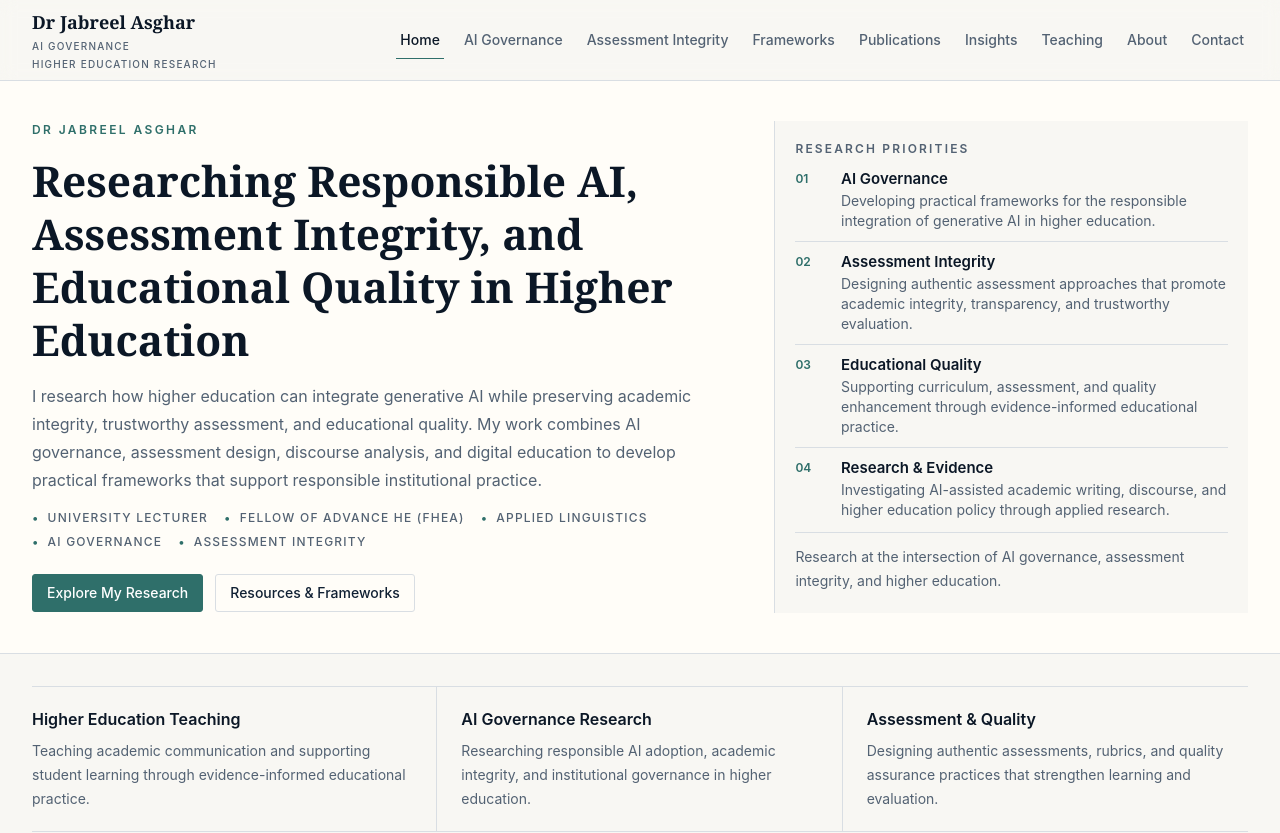
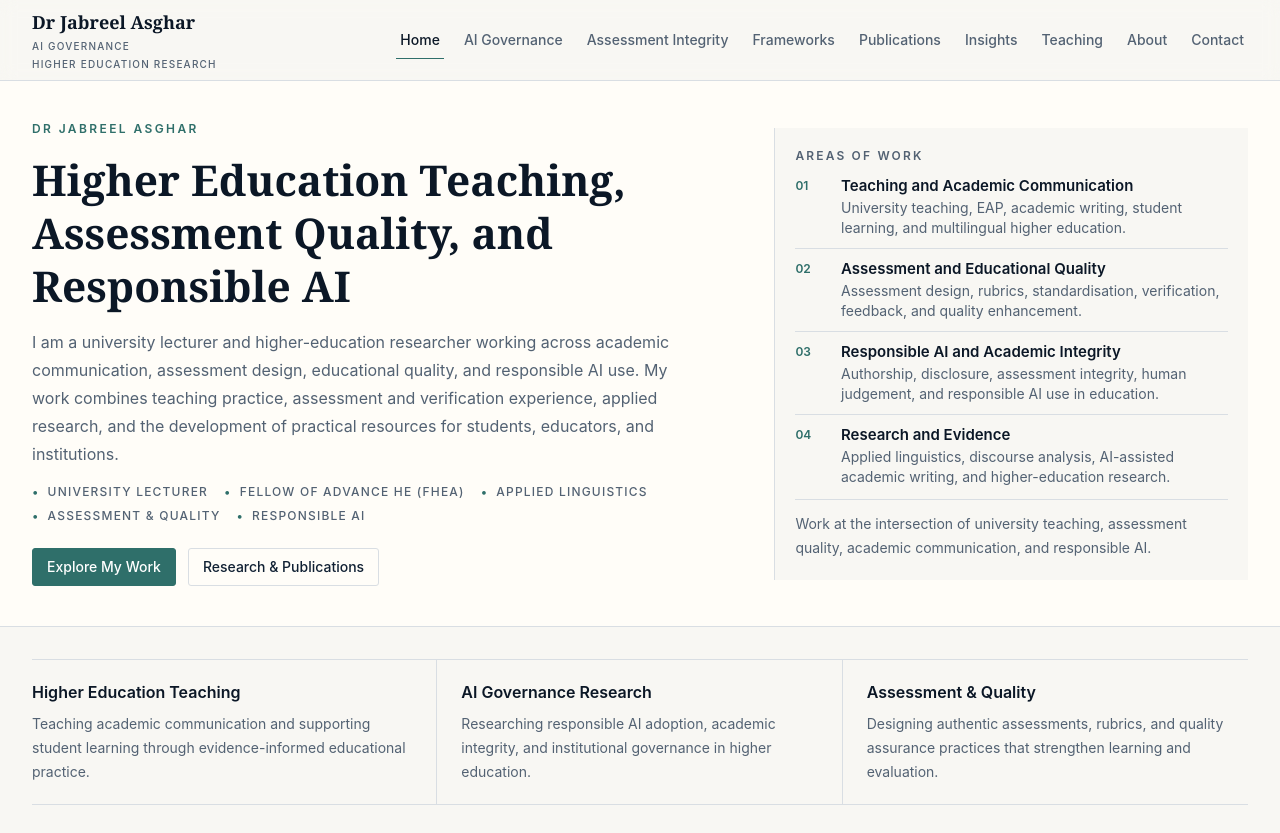
Before and after one commit to Jabreelasghar/jabreel-website, a Next.js app: page / in a window 1280 px wide. Shown: the top 833 px of the page. Built offline with nearby package versions, Linux system fonts and the light colour scheme.

Commit message:
Rebalance homepage professional positioning

```diff
--- a/src/app/page.tsx
+++ b/src/app/page.tsx
@@ -3,7 +3,14 @@ import { Container } from "@/components/Container";
 import { Hero } from "@/components/Hero";
 import { SectionHeader } from "@/components/SectionHeader";
 import { getContent, getFeatured } from "@/lib/content";
+import type { Metadata } from "next";
 import Link from "next/link";
+
+export const metadata: Metadata = {
+  title: "Dr Jabreel Asghar | Higher Education Teaching, Assessment Quality and Responsible AI",
+  description:
+    "University lecturer and higher-education researcher working across academic communication, assessment design, educational quality, and responsible AI."
+};
 
 export default function HomePage() {
   const featuredPublications = getFeatured("publication", 3).filter((item) => item.featured);
--- a/src/components/Hero.tsx
+++ b/src/components/Hero.tsx
@@ -8,15 +8,16 @@ export function Hero() {
         <div className="max-w-[720px]">
           <p className="text-xs font-semibold uppercase tracking-[0.2em] text-moss">Dr Jabreel Asghar</p>
           <h1 className="mt-4 font-serif text-[2rem] font-semibold leading-tight text-oxford sm:text-[2.65rem] lg:text-[2.65rem]">
-            Researching Responsible AI, Assessment Integrity, and Educational Quality in Higher Education
+            Higher Education Teaching, Assessment Quality, and Responsible AI
           </h1>
           <p className="mt-4 max-w-2xl text-base leading-7 text-slate">
-            I research how higher education can integrate generative AI while preserving academic integrity, trustworthy
-            assessment, and educational quality. My work combines AI governance, assessment design, discourse analysis,
-            and digital education to develop practical frameworks that support responsible institutional practice.
+            I am a university lecturer and higher-education researcher working across academic communication, assessment
+            design, educational quality, and responsible AI use. My work combines teaching practice, assessment and
+            verification experience, applied research, and the development of practical resources for students,
+            educators, and institutions.
           </p>
           <div className="mt-4 flex max-w-2xl flex-wrap gap-x-4 gap-y-2 text-xs font-medium uppercase tracking-[0.1em] text-slate">
-            {["University Lecturer", "Fellow of Advance HE (FHEA)", "Applied Linguistics", "AI Governance", "Assessment Integrity"].map(
+            {["University Lecturer", "Fellow of Advance HE (FHEA)", "Applied Linguistics", "Assessment & Quality", "Responsible AI"].map(
               (item) => (
                 <span key={item} className="before:mr-2 before:text-moss before:content-['•']">
                   {item}
@@ -25,30 +26,33 @@ export function Hero() {
             )}
           </div>
           <div className="mt-6 flex flex-wrap gap-3">
-            <Link className="button-primary" href="/publications">
-              Explore My Research
+            <Link className="button-primary" href="/teaching">
+              Explore My Work
             </Link>
-            <Link className="button-secondary" href="/resources">
-              Resources & Frameworks
+            <Link className="button-secondary" href="/publications">
+              Research & Publications
             </Link>
           </div>
         </div>
         <aside className="border-l border-line bg-paper p-5">
-          <p className="text-xs font-semibold uppercase tracking-[0.18em] text-slate">Research Priorities</p>
+          <p className="text-xs font-semibold uppercase tracking-[0.18em] text-slate">Areas of Work</p>
           <div className="mt-3 divide-y divide-line">
             {[
-              ["AI Governance", "Developing practical frameworks for the responsible integration of generative AI in higher education."],
               [
-                "Assessment Integrity",
-                "Designing authentic assessment approaches that promote academic integrity, transparency, and trustworthy evaluation."
+                "Teaching and Academic Communication",
+                "University teaching, EAP, academic writing, student learning, and multilingual higher education."
               ],
               [
-                "Educational Quality",
-                "Supporting curriculum, assessment, and quality enhancement through evidence-informed educational practice."
+                "Assessment and Educational Quality",
+                "Assessment design, rubrics, standardisation, verification, feedback, and quality enhancement."
               ],
               [
-                "Research & Evidence",
-                "Investigating AI-assisted academic writing, discourse, and higher education policy through applied research."
+                "Responsible AI and Academic Integrity",
+                "Authorship, disclosure, assessment integrity, human judgement, and responsible AI use in education."
+              ],
+              [
+                "Research and Evidence",
+                "Applied linguistics, discourse analysis, AI-assisted academic writing, and higher-education research."
               ]
             ].map(([title, text], index) => (
               <div key={title} className="grid grid-cols-[2.1rem_1fr] gap-3 py-2.5 first:pt-0 last:pb-0">
@@ -61,7 +65,7 @@ export function Hero() {
             ))}
           </div>
           <p className="mt-3 border-t border-line pt-3 text-sm leading-6 text-slate">
-            Research at the intersection of AI governance, assessment integrity, and higher education.
+            Work at the intersection of university teaching, assessment quality, academic communication, and responsible AI.
           </p>
         </aside>
       </Container>
```
